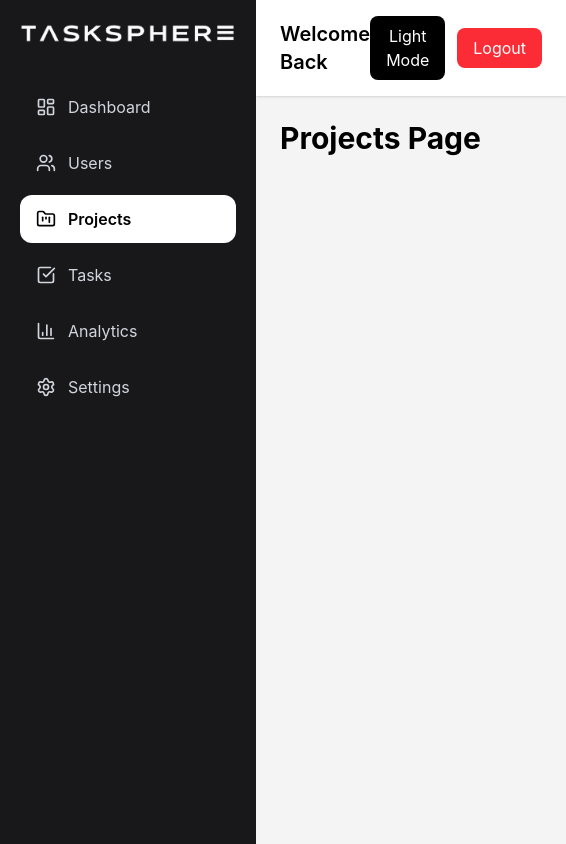
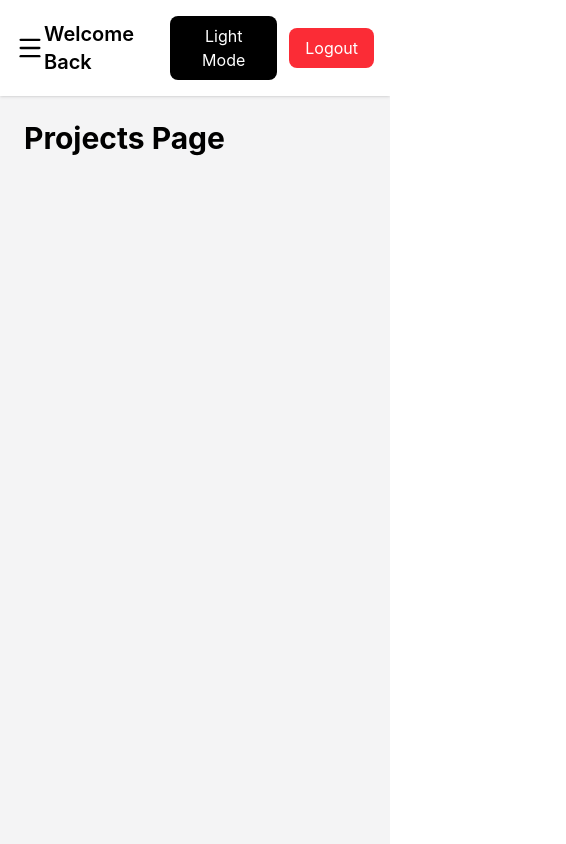
Before and after one commit to vishalSinghBhadoriya/tasksphere, a React (Vite) app: page /projects in a window 390 px wide. Shown: the whole page, 566 px wide, since content can reach past the window. Built offline with nearby package versions, Linux system fonts and the light colour scheme.

Commit message:
push after responsive

```diff
--- a/src/components/layout/DashboardLayout.jsx
+++ b/src/components/layout/DashboardLayout.jsx
@@ -9,12 +9,12 @@ function DashboardLayout({ children }) {
   );
 
   return (
-    <div className="flex">
+    <div className="flex min-h-screen">
 
       <Sidebar />
 
       <div
-        className={`flex-1 min-h-screen ml-64 transition-all duration-300
+        className={`flex-1 lg:ml-64 transition-all duration-300
         ${
           darkMode
             ? "bg-zinc-900 "
--- a/src/components/layout/Navbar.jsx
+++ b/src/components/layout/Navbar.jsx
@@ -4,6 +4,8 @@ import { toggleTheme } from "../../redux/features/themeSlice";
 import { logout } from "../../redux/features/authSlice";
 
 import { useNavigate } from "react-router-dom";
+import { Menu } from "lucide-react";
+import { toggleSidebar } from "../../redux/features/sidebarSlice";
 function Navbar() {
   const dispatch = useDispatch();
 
@@ -19,8 +21,15 @@ const handleLogout = () => {
   navigate("/");
 };
   return (
-    <div className="bg-white shadow px-6 py-4 flex items-center justify-between">
-
+   <div className="bg-white shadow px-4 md:px-6 py-4 flex items-center justify-between">
+      <button
+  onClick={() =>
+    dispatch(toggleSidebar())
+  }
+  className="lg:hidden"
+>
+  <Menu size={28} />
+</button>
       <h2 className="text-xl font-semibold">
         Welcome Back
       </h2>
--- a/src/components/layout/Sidebar.jsx
+++ b/src/components/layout/Sidebar.jsx
@@ -8,8 +8,20 @@ import {
 } from "lucide-react";
 import logo from "../../assets/TaskSphere-logo.png";
 import { NavLink } from "react-router-dom";
+import {
+  useDispatch,
+  useSelector,
+} from "react-redux";
 
+import { closeSidebar } from "../../redux/features/sidebarSlice";
 function Sidebar() {
+  const dispatch = useDispatch();
+
+const isSidebarOpen =
+  useSelector(
+    (state) =>
+      state.sidebar.isSidebarOpen
+  );
   const menuItems = [
     {
       title: "Dashboard",
@@ -44,14 +56,49 @@ function Sidebar() {
     },
   ];
 
-  return (
-    <div className="w-64 bg-zinc-900 text-white h-screen p-5 fixed top-0 left-0">
-      <img src={logo} className="mb-10 mt-1"></img>
+return (
+  <>
+
+    {/* Overlay */}
+    {isSidebarOpen && (
+      <div
+        onClick={() =>
+          dispatch(closeSidebar())
+        }
+        className="fixed inset-0 bg-black/50 z-40 lg:hidden"
+      />
+    )}
+
+    <div
+      className={`
+        fixed top-0 left-0 z-50
+        w-64 h-screen bg-zinc-900 text-white p-5
+        transition-transform duration-300
+
+        ${
+          isSidebarOpen
+            ? "translate-x-0"
+            : "-translate-x-full"
+        }
+
+        lg:translate-x-0
+      `}
+    >
+
+      <img
+        src={logo}
+        className="mb-10 mt-1"
+      />
+
       <ul className="space-y-2">
+
         {menuItems.map((item) => (
           <li key={item.title}>
 
             <NavLink
+              onClick={() =>
+                dispatch(closeSidebar())
+              }
               to={item.path}
               className={({ isActive }) =>
                 `flex items-center gap-3 px-4 py-3 rounded-xl transition-all duration-200
@@ -65,13 +112,18 @@ function Sidebar() {
               {item.icon}
 
               <span>{item.title}</span>
+
             </NavLink>
 
           </li>
         ))}
+
       </ul>
+
     </div>
-  );
+
+  </>
+);
 }
 
 export default Sidebar;
--- /dev/null
+++ b/src/redux/features/sidebarSlice.js
@@ -0,0 +1,29 @@
+import { createSlice } from "@reduxjs/toolkit";
+
+const initialState = {
+  isSidebarOpen: false,
+};
+
+const sidebarSlice = createSlice({
+  name: "sidebar",
+
+  initialState,
+
+  reducers: {
+    toggleSidebar: (state) => {
+      state.isSidebarOpen =
+        !state.isSidebarOpen;
+    },
+
+    closeSidebar: (state) => {
+      state.isSidebarOpen = false;
+    },
+  },
+});
+
+export const {
+  toggleSidebar,
+  closeSidebar,
+} = sidebarSlice.actions;
+
+export default sidebarSlice.reducer;
--- a/src/redux/store.js
+++ b/src/redux/store.js
@@ -2,9 +2,11 @@ import { configureStore } from "@reduxjs/toolkit";
 
 import themeReducer from "./features/themeSlice";
 import authReducer from "./features/authSlice";
+import sidebarReducer from "./features/sidebarSlice";
 export const store = configureStore({
   reducer: {
     theme: themeReducer,
     auth: authReducer,
+    sidebar: sidebarReducer,
   },
 });
```
